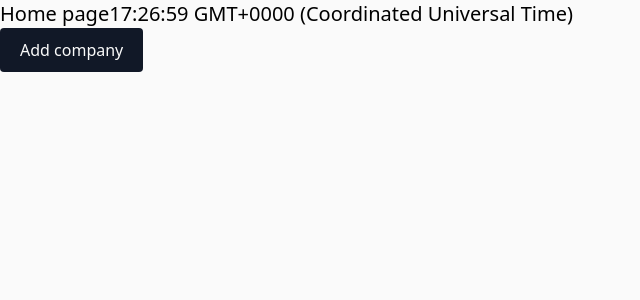
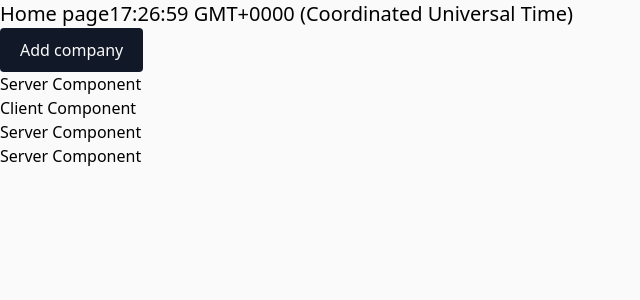
Before and after one commit to OksanaLesjuk/crm_nextjs, a Next.js app: page / in a window 1280 px wide. Shown: the top 300 px of the page, without its empty margins (0-640 px from the left). Built offline with nearby package versions, Linux system fonts and the light colour scheme.

Commit message:
use clients & server components together

```diff
--- /dev/null
+++ b/src/app/components/ClientComponent.tsx
@@ -0,0 +1,17 @@
+'use client'
+import React from 'react'
+import ServerComponentCopy from './ServerComponentCopy';
+export interface ClientComponentProps{
+children?: React.ReactNode,
+}
+
+export default function ClientComponent({children}: ClientComponentProps ) {
+    console.log("ClientComponent");
+  return (
+    <div>
+     <span>Client Component</span>
+     <ServerComponentCopy/>
+      {children}
+    </div>
+  )
+}
--- /dev/null
+++ b/src/app/components/ServerComponent.tsx
@@ -0,0 +1,14 @@
+import React from 'react'
+export interface ServerComponentProps{
+children?: React.ReactNode,
+}
+
+export default function ServerComponent({children}: ServerComponentProps ) {
+    console.log("ServerComponent");
+  return (
+    <div>
+     <span>Server Component</span>
+      {children}
+    </div>
+  )
+}
--- /dev/null
+++ b/src/app/components/ServerComponentCopy.tsx
@@ -0,0 +1,14 @@
+import React from 'react'
+export interface ServerComponentProps{
+children?: React.ReactNode,
+}
+
+export default function ServerComponentCopy({children}: ServerComponentProps ) {
+    console.log("ServerComponent");
+  return (
+    <div>
+     <span>Server Component</span>
+      {children}
+    </div>
+  )
+}
--- a/src/app/page.tsx
+++ b/src/app/page.tsx
@@ -1,6 +1,9 @@
 import { headers } from "next/headers";
-import StatusLabel, { Status } from "./components/StatusLabel";
+// import StatusLabel, { Status } from "./components/StatusLabel";
 import AddCompanyButton from "./components/AddCompanyButton";
+import ServerComponent from "./components/ServerComponent";
+import ClientComponent from "./components/ClientComponent";
+import ServerComponentCopy from "./components/ServerComponentCopy";
 
 
 export default function Home() {
@@ -9,10 +12,10 @@ export default function Home() {
     <main>
       <h1 className="text-xl">Home page{new Date().toTimeString()}</h1>
       <AddCompanyButton/>
-      {/* <StatusLabel status={Status.Active}>Active</StatusLabel>
-      <StatusLabel status={Status.NotActive}>Not active</StatusLabel>
-      <StatusLabel status={Status.Pending}>Pending</StatusLabel>
-      <StatusLabel status={Status.Suspended}>Suspended</StatusLabel> */}
+ <ServerComponent/>
+ <ClientComponent>
+  <ServerComponentCopy/>
+ </ClientComponent>
 
     </main>
   );
```
